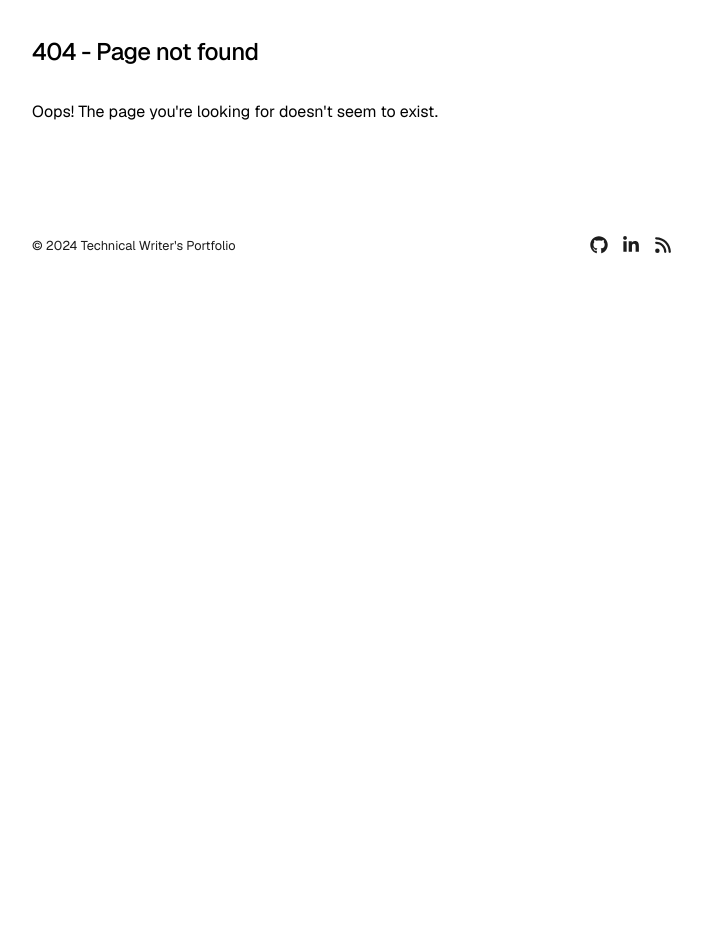
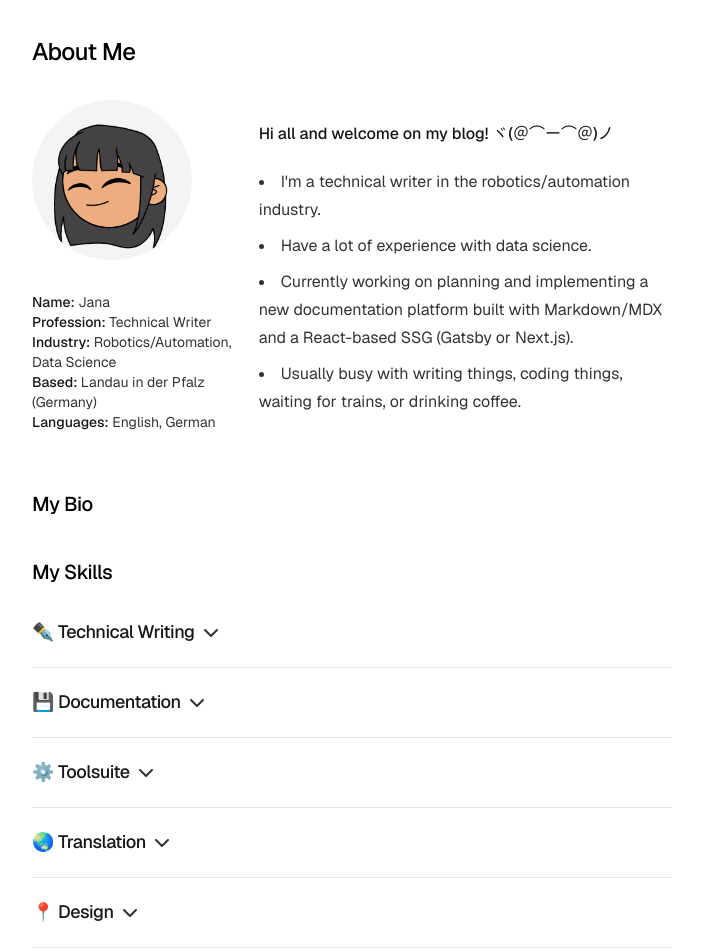
Before and after one commit to coffee-at-midnight/my-portfolio, a Next.js app: page /about in a window 1280 px wide. Before the commit this address had no page. Shown: the part 160-1112 px from the top of the page, without its empty margins (288-991 px from the left). Before the commit the page ends 800 px from the top, so only its background shows below. Built offline with nearby package versions, Linux system fonts and the light colour scheme.

Commit message:
Updated pages

```diff
--- /dev/null
+++ b/app/about/page.tsx
@@ -0,0 +1,114 @@
+import Image from "next/image";
+import Collapsible from '../components/collapsible';
+
+export default function About() {
+  return (
+    <section>
+      <h1 className="mb-8 text-2xl font-medium tracking-tight">About Me</h1>
+      <div className="flex flex-col md:flex-row">
+        <div className="w-full md:w-1/3">
+          <Image src="/avatar-2.png" alt="Profile photo"
+          className="rounded-full bg-gray-100 block lg:mt-0 mt-0 lg:mb-8 mb-10 mx-auto sm:float-left sm:mr-10 sm:mb-5" unoptimized width={160} height={160} priority />
+          <div className="prose prose-neutral dark:prose-invert text-sm">
+            <p><strong>Name:</strong> Jana <br/>
+            <strong>Profession:</strong> Technical Writer <br/>
+            <strong>Industry:</strong> Robotics/Automation, Data Science<br/>
+            <strong>Based:</strong> Landau in der Pfalz (Germany)<br/>
+            <strong>Languages:</strong> English, German <br/>
+            </p>
+          </div>
+        </div>
+        <div className="lg:ml-5 w-full md:w-2/3 prose prose-neutral dark:prose-invert ">
+        <p><strong>Hi all and welcome on my blog! ヾ(＠⌒ー⌒＠)ノ</strong></p>
+        <li>I'm a technical writer in the robotics/automation industry.</li>
+        <li>Have a lot of experience with data science.</li>
+        <li>Currently working on planning and implementing a new documentation platform built with Markdown/MDX and a React-based SSG (Gatsby or Next.js).</li>
+        <li>Usually busy with writing things, coding things, waiting for trains, or drinking coffee.</li>
+        </div>
+      </div>
+
+      <h2 className="mt-10 mb-8 text-xl font-medium tracking-tight">My Bio</h2>
+      <div className="prose prose-neutral dark:prose-invert">
+      </div>
+
+      <h2 className="mt-10 mb-8 text-xl font-medium tracking-tight">My Skills</h2>
+      <div className="prose prose-neutral dark:prose-invert">
+      <Collapsible title="✒️ Technical Writing">
+      <ul>
+        <li>Writing the technical documentation in <strong>English (US or UK/AUS/NZ)</strong> and <strong>German</strong></li>
+        <li>Applying <strong>DITA principles</strong> to structure and modularize the technical documentation</li>
+        <li>Creating an <strong>information architecture</strong> for a software product/software module and developing the documentation of a <strong>completely new product/module</strong> by mapping all features and functionalities</li>
+        <li>Including predefined, reusable <strong>templates and layouts</strong> as well as <strong>FAQs and admonitions</strong> for modular content</li>
+
+        <li>Designing <strong>technical diagrams</strong> for the documentation, Including <strong>annotated screenshots and screen captures</strong> of the product UI</li>
+        <li>Designing <strong>technical diagrams</strong> for the documentation and taking/annotating <strong>screenshots and screen captures of the UI</strong></li>
+
+      </ul>
+      </Collapsible>
+      <hr className="mt-5 mb-5"/>
+      <Collapsible title="💾 Documentation">
+      <ul>
+        <li>Creating the technical documentation of a <strong>software product, platform or module</strong></li>
+        <li>Writing precise <strong>process documentation</strong> and <strong>step-by-step user guides</strong></li>
+         <li>Writing the <strong>API documentation</strong> and using Swagger to generate specifications according to OpenAPI standard in JSON/YAML format</li>
+        <li>Writing or maintaining the <strong>release notes</strong> of a software product</li>
+        <li>Writing or maintaining a <strong>style guide</strong> for the technical documentation (Familiarity with the IBM Style Guide, Microsoft Writing Style Guide, Google Developer Documentation Style Guide)</li>
+        <li>Implementing <strong>standards</strong> for the technical documentation like ISO 27001 and following <strong>QA measures/reviews</strong> during the technical writing process</li>
+      </ul>
+      </Collapsible>
+      <hr className="mt-5 mb-5"/>
+      <Collapsible title="⚙️ Toolsuite">
+      <ul>
+        <li>Creating the technical documentation with a <strong>lightweight markup language (Markdown, reStructuredText (reST))</strong> and a <strong>static site generator (Jekyll, MkDocs, Sphinx, Astro, Gatsby, Next.js)</strong></li>
+        <li>Working in a development environment for technical writing including <strong>code editor/IDE (VS Code), version control system (Git & GitHub/GitLab), CI/CD pipelines, and deployment process</strong></li>
+        <li>Familiarity with <strong>Confluence</strong> as a knowledge management base for internal documentation and <strong>WordPress</strong> as a CMS for blogging</li>
+      </ul>
+      </Collapsible>
+      <hr className="mt-5 mb-5"/>
+      <Collapsible title="🌏 Translation">
+      <ul>
+        <li>Implementing <strong>internationalization(i18n)/localization(i10n)</strong> best practices</li>
+        <li>Using a <strong>TMS (Translation Management System) (memoQ, Weblate)</strong> to maintain the translation of the technical documentation into multiple other languages</li>
+        <li>Working with <strong>AI tools (DeepL)</strong> for MTPE (Machine Translation Post-Editing) and using a <strong>translation pipeline with .po/.pot files</strong></li>
+        <li>Correcting and translating <strong>UI strings</strong> in the product and the documentation</li>
+        <li>Maintaining a <strong>glossary/terminology database</strong> for the documentation</li>
+      </ul>
+      </Collapsible>
+      <hr className="mt-5 mb-5"/>
+      <Collapsible title="📍 Design">
+      <ul>
+      <li>Creating <strong>wireframes, mockups, and prototypes</strong> with <strong>Figma</strong></li>
+      </ul>
+      </Collapsible>
+      <hr className="mt-5 mb-5"/>
+
+      <Collapsible title="💬 Workflow">
+      <ul>
+        <li>Following a <strong>technical writing process</strong> including <strong>reviews/edits</strong> with senior technical writers or development</li>
+        <li>Using <strong>boards (Jira, Trello)</strong> for task management/distribution</li>
+        <li>Working in a <strong>Scrum team/process</strong> as a technical writer</li>
+        <li>Communicating with <strong>different departments and stakeholders</strong> to gather requirements for the technical documentation</li>
+        <li>Working in a <strong>remote-first, asynchronous, international team</strong> and managing timezone differences between Europe and AUS/NZ</li>
+      </ul>
+      </Collapsible>
+      <hr className="mt-5 mb-5"/>
+      <Collapsible title="Additional">
+      <ul>
+
+      <li>Having <strong>product ownership</strong> of the technical documentation, Working in product management and implementing the product strategy in the documentation</li>
+        <li>Planning, designing and implementing a <strong>new documentation portal</strong></li>
+
+        <li>Implementing web design principles in the technical documentation like <strong>SEO</strong>, <strong>accessibility</strong> and <strong>responsive design</strong></li>
+        <li>Frontend web technologies like <strong>HTML, CSS, SCSS/SASS, TailwindCSS, JavaScript, Node.js/npm, React/Next.js</strong></li>
+        <li>Familiarity with several <strong>programming languages (C/C++, Java, Python)</strong></li>
+      </ul>
+      </Collapsible>
+      </div>
+
+      <h2 className="mt-10 mb-8 text-xl font-medium tracking-tight">My Work Experience</h2>
+
+      <h3 className="mt-10 mb-8 text-lg font-medium tracking-tight">Technical Writer (AUVESY-MDT) - June 2024</h3>
+      <h3 className="mt-10 mb-8 text-lg font-medium tracking-tight">Technical Writer (Freelance/Contract) - July 2022 to June 2024</h3>
+    </section>
+  );
+}
--- /dev/null
+++ b/app/components/collapsible.tsx
@@ -0,0 +1,36 @@
+"use client";
+
+import React, { useState } from 'react';
+import { FaChevronUp, FaChevronDown} from "react-icons/fa6";
+
+const Collapsible = ({ title, children }) => {
+  const [isCollapsed, setIsCollapsed] = useState(true);
+  const toggleCollapse = () => {
+    setIsCollapsed(!isCollapsed);
+  };
+  const renderIcon = ({title}) => {
+    if (isCollapsed) {
+      return <div className="flex items-center">
+        <h3 className="mr-2 mt-0 mb-0 text-lg font-medium tracking-tight inline">{title}</h3>
+        <FaChevronDown />
+        </div>;
+    } else {
+      return <div className="flex items-center">
+      <h3 className="mr-2 mt-0 mb-0 text-lg font-medium tracking-tight inline">{title}</h3>
+      <FaChevronUp />
+      </div>;
+    }
+  };
+  return (
+    <div>
+      <button onClick={toggleCollapse}>{renderIcon({title})}</button>
+      {!isCollapsed && (
+        <div>
+          {children}
+        </div>
+      )}
+    </div>
+  );
+};
+
+export default Collapsible;
--- a/app/page.tsx
+++ b/app/page.tsx
@@ -14,7 +14,7 @@ export default function Page() {
         <p>I'm proficient in creating the technical documentation in <strong>lightweight markup languages</strong> like Markdown and reStructuredText (reST), but I can also utilize <strong>DITA principles</strong> to build a solid information architecture.</p>
         <p>I can write the documentation in English (US or UK/NZ/AUS) or in German.</p>
         <p>Additional skills include designing technical diagrams, wireframing and prototyping in Figma, creating or maintaining a style guide, handling translation workflows, as well as writing the release notes and correcting UI strings.</p>
-        <p>Read more <a href="/about">about me</a> or take a look at my <a href="/projects">recent projects.</a></p>
+        <p>Read more <a href="/about">about me</a>, check out my <a href="/blog">blog</a>, or take a look at my <a href="/projects">recent projects.</a></p>
       </div>
     </section>
   );
--- a/app/projects/page.tsx
+++ b/app/projects/page.tsx
@@ -4,36 +4,26 @@ import { projects } from "./project-data";
 
 export const metadata: Metadata = {
   title: "Projects",
-  description: "My Projects",
+  description: "Projects portfolio of a technical writer.",
 };
 
 export default function Projects() {
   return (
     <section>
-      <h1 className="mb-8 text-2xl font-medium tracking-tight">Projects</h1>
+      <h1 className="mb-8 text-2xl font-medium tracking-tight">My Projects</h1>
       <div className="space-y-6">
         {projects.map((project, index) => (
-          <a
-            key={index}
-            href={project.url}
-            target="_blank"
-            rel="noopener noreferrer"
-            className="block group hover:opacity-80 transition-opacity duration-200"
-          >
-            <div className="flex flex-col">
+          <div key={index} className="block group flex flex-col">
               <div className="w-full flex justify-between items-baseline">
                 <span className="text-black dark:text-white font-medium tracking-tight">
                   {project.title}
-                </span>
+                  </span>
                 <span className="text-neutral-600 dark:text-neutral-400 tabular-nums text-sm">
                   {project.year}
                 </span>
               </div>
-              <p className="prose prose-neutral dark:prose-invert pt-3">
-                {project.description}
-              </p>
-            </div>
-          </a>
+              <p className="prose prose-neutral dark:prose-invert pt-3">{project.description}</p>
+          </div>
         ))}
       </div>
     </section>
```
Also changed, not shown: 1 other file (tests, documents, lock files or other folders).
